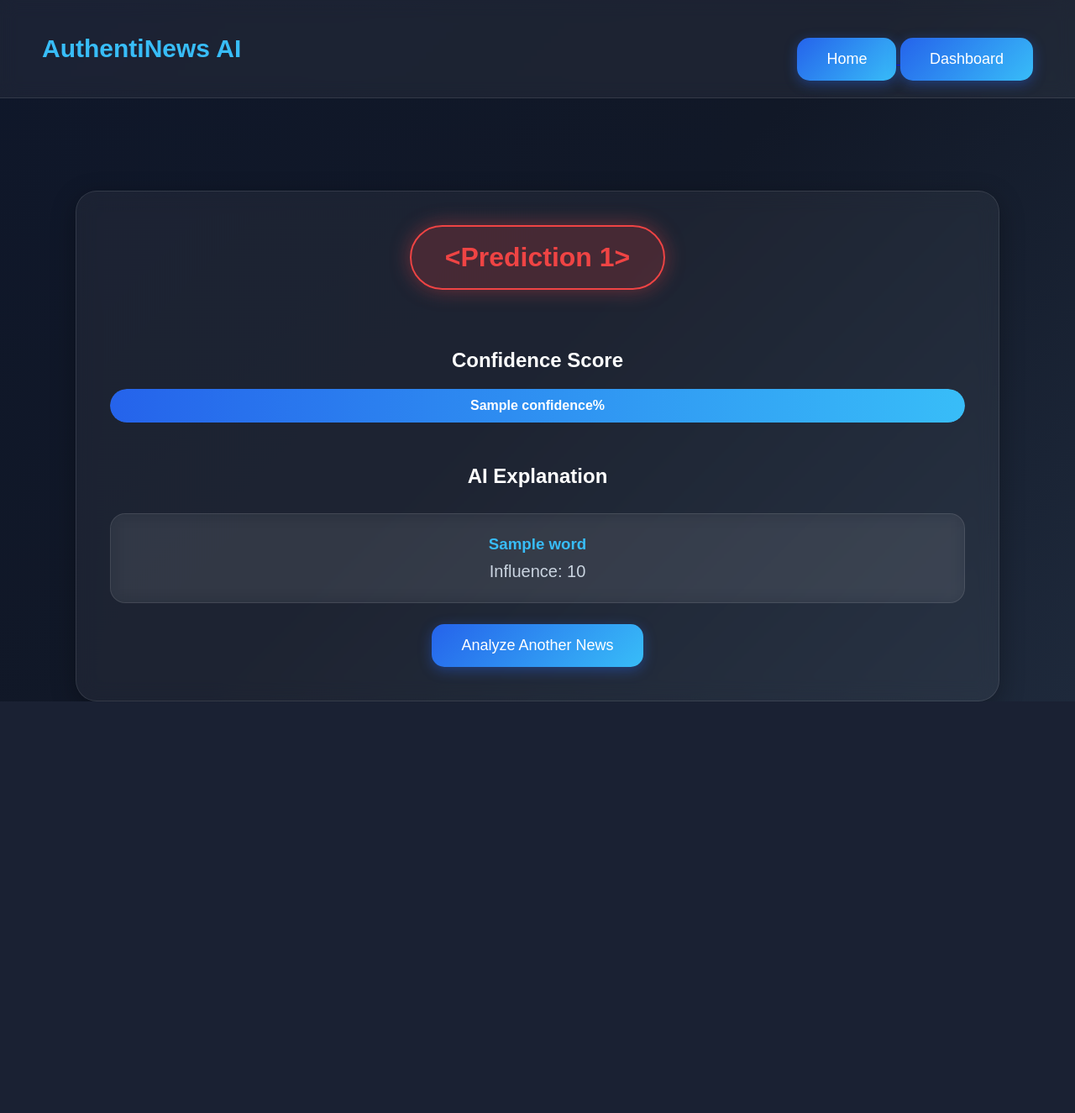
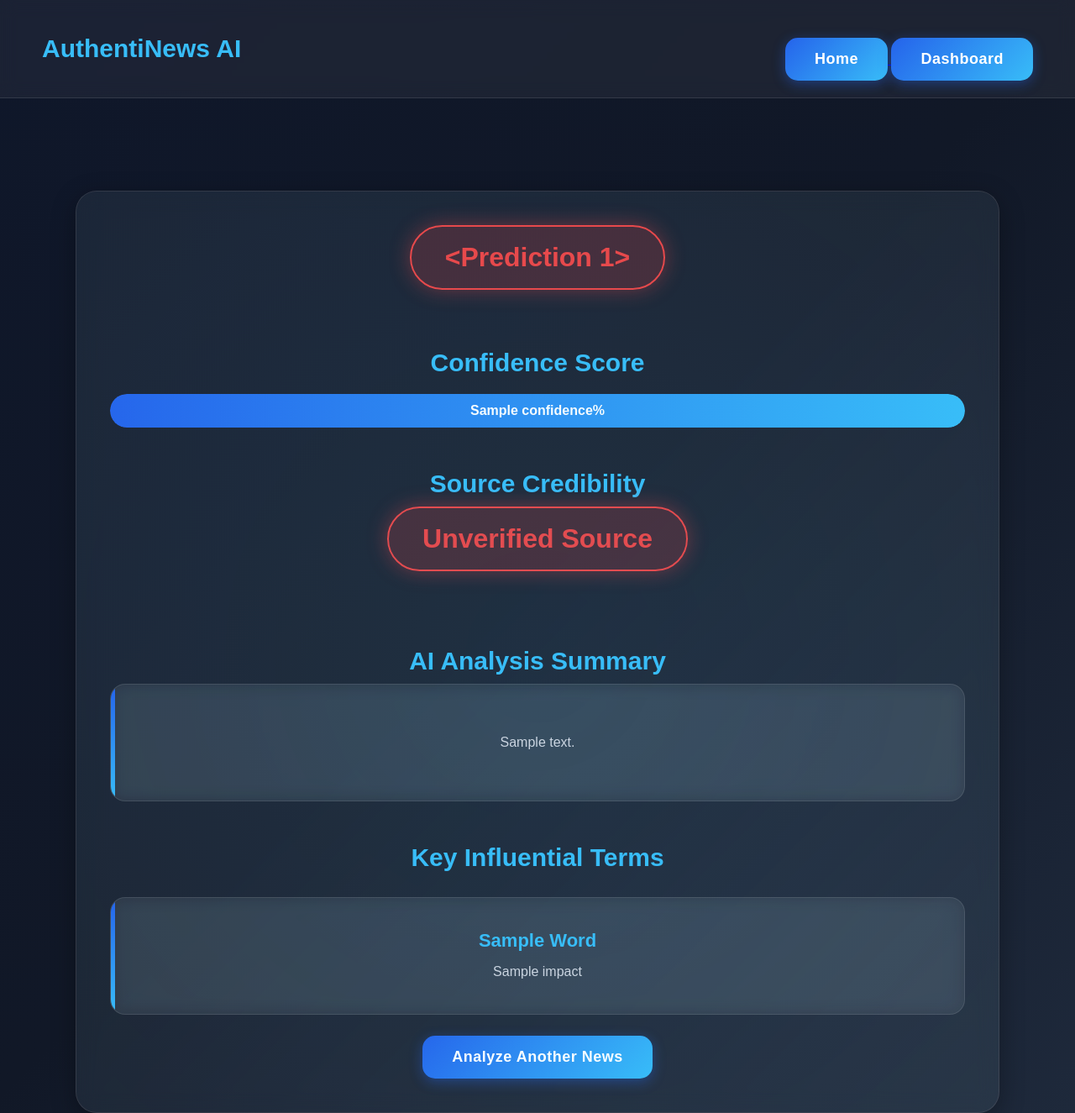
Before and after one commit to Ashirwad-Tripathi/AuthentiNewsAI, a Flask app: template templates/result.html in a window 1280 px wide. Shown: the whole page at 84% size. Before the commit the page ends 835 px from the top, so only its background shows below. Run offline with Flask 3, Linux system fonts and the light colour scheme; tables that the repository leaves empty hold one stand-in row (values such as "Sample post"); the template is opened without the code that fills it: values that come from a table or form of the project are taken from there, most other values are stand-ins (such as "Sample title", 1, 10 or a date in 2020); parts of the project's set-up code (start-up, migrations or seed data) failed here and were passed over.

Commit message:
Describe what you changed

```diff
--- a/app.py
+++ b/app.py
@@ -1,5 +1,6 @@
+
 from flask import Flask, render_template, request, redirect, session
-
+import pickle
 from flask_sqlalchemy import SQLAlchemy
 
 import bcrypt
@@ -7,9 +8,13 @@ import bcrypt
 from utils.bert_predictor import predict_news_bert
 from utils.scraper import extract_news_from_url
 from utils.explainer import explain_prediction
+from utils.source_checker import check_source_credibility
 
 
 app = Flask(__name__)
+
+model = pickle.load(open("model.pkl", "rb"))
+vectorizer = pickle.load(open("vectorizer.pkl", "rb"))
 
 app.secret_key = "authentinews_secret_key"
 
@@ -222,9 +227,13 @@ def predict():
 
     news_url = request.form["url"]
 
+    source_status = "No URL Provided"
+
 
     # Extract article from URL
     if news_url.strip() != "":
+
+        source_status = check_source_credibility(news_url)
 
         extracted_text = extract_news_from_url(news_url)
 
@@ -244,7 +253,10 @@ def predict():
 
 
     # Generate LIME explanation
-    explanation = explain_prediction(news_text)
+    explanation = explain_prediction(
+    news_text,
+    result
+    )
 
 
     # Save history
@@ -267,10 +279,11 @@ def predict():
 
 
     return render_template(
-        "result.html",
-        prediction=result,
-        confidence=confidence,
-        explanation=explanation
+         "result.html",
+         prediction=result,
+         confidence=confidence,
+         explanation=explanation,
+         source_status=source_status
     )
 
 
@@ -279,4 +292,4 @@ def predict():
 # =========================
 if __name__ == "__main__":
 
-    app.run(debug=True)
+    app.run(debug=True, port=5500)
--- a/static/style.css
+++ b/static/style.css
@@ -343,3 +343,199 @@ button:hover{
     margin-top:15px;
     color:#38bdf8;
 }
+
+/* =========================
+   PREMIUM RESULT PAGE UPDATE
+========================= */
+
+/* Smooth animations */
+
+.result-box,
+.explanation-card,
+.stat-card,
+.chart-card,
+button {
+
+    transition: all 0.3s ease;
+}
+
+
+/* Better result container */
+
+.result-box {
+
+    position: relative;
+
+    overflow: hidden;
+}
+
+
+/* Glow effect */
+
+.result-box::before {
+
+    content: "";
+
+    position: absolute;
+
+    top: -50%;
+
+    left: -50%;
+
+    width: 200%;
+
+    height: 200%;
+
+    background: radial-gradient(
+        rgba(56,189,248,0.08),
+        transparent 70%
+    );
+
+    pointer-events: none;
+}
+
+
+/* Better explanation cards */
+
+.explanation-card {
+
+    position: relative;
+
+    overflow: hidden;
+
+    min-height: 140px;
+
+    display: flex;
+
+    flex-direction: column;
+
+    justify-content: center;
+}
+
+
+.explanation-card::before {
+
+    content: "";
+
+    position: absolute;
+
+    top: 0;
+
+    left: 0;
+
+    width: 5px;
+
+    height: 100%;
+
+    background: linear-gradient(
+        180deg,
+        #2563eb,
+        #38bdf8
+    );
+}
+
+
+.explanation-card h3 {
+
+    font-size: 22px;
+
+    margin-bottom: 12px;
+
+    text-transform: capitalize;
+}
+
+
+.explanation-card p {
+
+    font-size: 16px;
+
+    line-height: 1.5;
+
+    color: #cbd5e1;
+}
+
+
+/* Hover effect */
+
+.explanation-card:hover {
+
+    transform: translateY(-8px) scale(1.02);
+
+    box-shadow: 0 10px 25px rgba(56,189,248,0.2);
+
+    border: 1px solid rgba(56,189,248,0.3);
+}
+
+
+/* Better confidence heading */
+
+.confidence-section h2,
+.explanation-section h2 {
+
+    font-size: 30px;
+
+    margin-bottom: 10px;
+
+    color: #38bdf8;
+}
+
+
+/* Animated confidence bar */
+
+.progress-fill {
+
+    animation: loadBar 1.5s ease;
+}
+
+@keyframes loadBar {
+
+    from {
+
+        width: 0%;
+    }
+}
+
+
+/* Better buttons */
+
+button {
+
+    font-weight: bold;
+
+    letter-spacing: 0.5px;
+}
+
+
+/* Mobile Responsive */
+
+@media(max-width:768px){
+
+    h1{
+
+        font-size:40px;
+    }
+
+    .navbar{
+
+        padding:20px;
+        flex-direction:column;
+        gap:15px;
+    }
+
+    .prediction-badge{
+
+        font-size:24px;
+        padding:15px 25px;
+    }
+
+    .result-box{
+
+        padding:25px;
+    }
+
+    .chart-card,
+    .stat-card{
+
+        width:100%;
+    }
+}
--- a/templates/result.html
+++ b/templates/result.html
@@ -34,7 +34,6 @@
 
     </div>
 
-
     <!-- Main Container -->
 
     <div class="container">
@@ -61,7 +60,6 @@
 
             {% endif %}
 
-
             <!-- Confidence -->
 
             <div class="confidence-section">
@@ -84,27 +82,82 @@
             </div>
 
 
-            <!-- Explanation -->
+            <!-- Source Credibility -->
+
+<div class="explanation-section">
+
+    <h2>
+        Source Credibility
+    </h2>
+
+    {% if source_status == "Trusted Source" %}
+
+        <div class="prediction-badge real-badge">
+
+            {{ source_status }}
+
+        </div>
+
+    {% elif source_status == "Unverified Source" %}
+
+        <div class="prediction-badge fake-badge">
+
+            {{ source_status }}
+
+        </div>
+
+    {% else %}
+
+        <div class="prediction-badge">
+
+            {{ source_status }}
+
+        </div>
+
+    {% endif %}
+
+</div>
+
+
+            <!-- AI Summary -->
 
             <div class="explanation-section">
 
                 <h2>
-                    AI Explanation
+                    AI Analysis Summary
+                </h2>
+
+                <div class="explanation-card">
+
+                    <p>
+                        {{ explanation.summary }}
+                    </p>
+
+                </div>
+
+            </div>
+
+
+            <!-- Influence Words -->
+
+            <div class="explanation-section">
+
+                <h2>
+                    Key Influential Terms
                 </h2>
 
                 <div class="explanation-grid">
 
-                    {% for word, score in explanation %}
+                    {% for item in explanation.influence_words %}
 
                         <div class="explanation-card">
 
                             <h3>
-                                {{ word }}
+                                {{ item.word }}
                             </h3>
 
                             <p>
-                                Influence:
-                                {{ score }}
+                                {{ item.impact }}
                             </p>
 
                         </div>
--- /dev/null
+++ b/utils/source_checker.py
@@ -0,0 +1,33 @@
+from urllib.parse import urlparse
+
+
+trusted_domains = [
+
+    "bbc.com",
+    "reuters.com",
+    "thehindu.com",
+    "indiatoday.in",
+    "ndtv.com",
+    "cnn.com",
+    "nytimes.com"
+
+]
+
+
+def check_source_credibility(url):
+
+    try:
+
+        domain = urlparse(url).netloc.lower()
+
+        for trusted in trusted_domains:
+
+            if trusted in domain:
+
+                return "Trusted Source"
+
+        return "Unverified Source"
+
+    except:
+
+        return "Unknown Source"
```
Also changed, not shown: prepare_dataset.py (added, +40 -0 lines), templates/index.html (+28 -1 lines), train_model.py (+21 -73 lines), utils/explainer.py (+55 -22 lines), utils/text_cleaner.py (added, +35 -0 lines).
